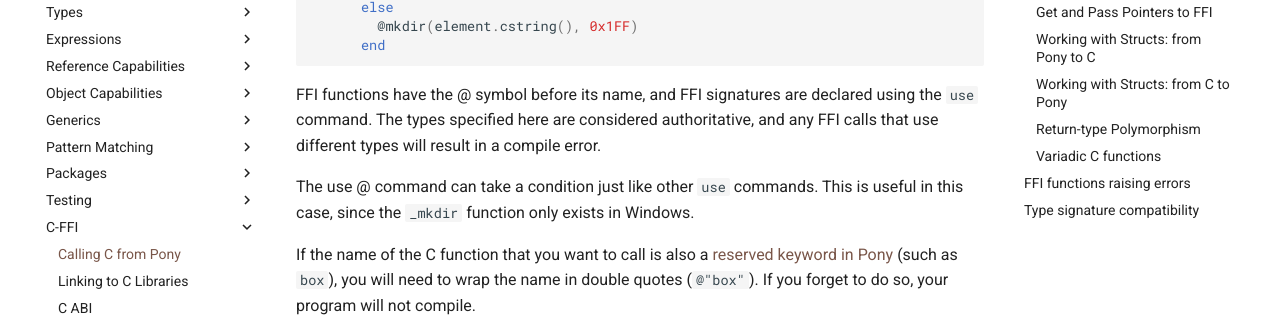
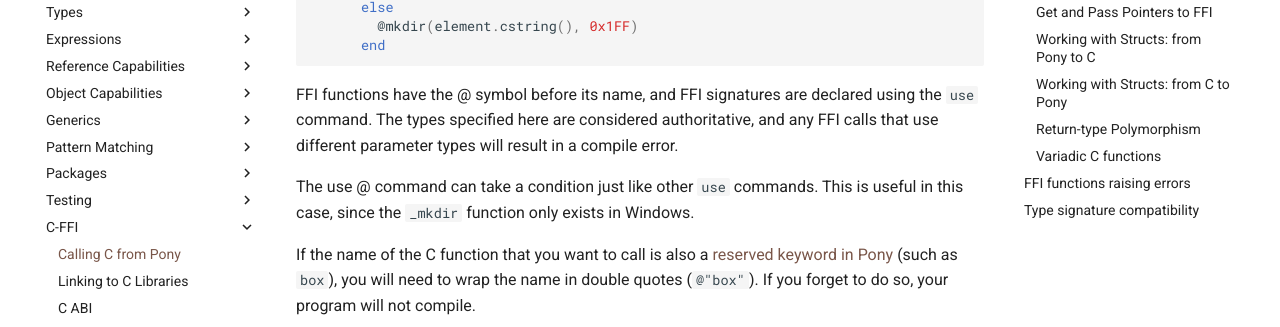
Before and after one commit to ponylang/pony-tutorial, an MkDocs documentation site: the page built from docs/c-ffi/calling-c.md, in a window 1280 px wide and 900 px high, scrolled down 666 px. Shown: the part 150-477 px from the top of the window. Built offline with MkDocs 1.6.1 and Material for MkDocs 9.7.7, drawn with Linux system fonts in a browser that asks for light colours; comment, search, counter and statistics services are not loaded; some of the changed text lies outside the part shown.

Commit message:
Apply suggestions from code review
Co-authored-by: Sean T Allen <sean@seantallen.com>

````diff
--- a/docs/c-ffi/calling-c.md
+++ b/docs/c-ffi/calling-c.md
@@ -24,7 +24,7 @@ class val FilePath
       end
 ```
 
-FFI functions have the @ symbol before its name, and FFI signatures are declared using the `use` command. The types specified here are considered authoritative, and any FFI calls that use different types will result in a compile error.
+FFI functions have the @ symbol before its name, and FFI signatures are declared using the `use` command. The types specified here are considered authoritative, and any FFI calls that use different parameter types will result in a compile error.
 
 The use @ command can take a condition just like other `use` commands. This is useful in this case, since the `_mkdir` function only exists in Windows.
 
````
Also changed, not shown: other parts of docs/c-ffi/calling-c.md (+1 -1 lines).
